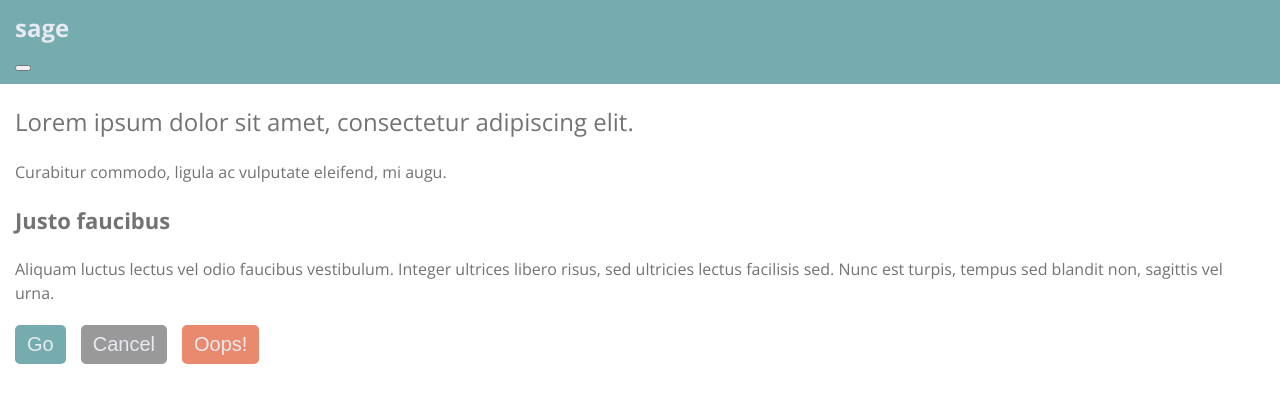
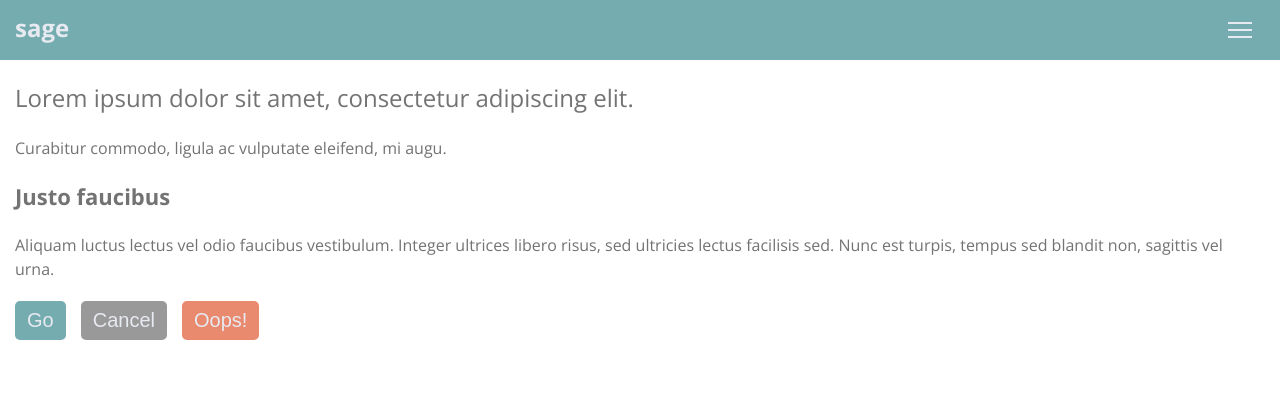
Before and after one commit to markallum/sage, an Angular app in the folder Client/: page / in a window 1280 px wide. Shown: the top 402 px of the page. Built offline with nearby package versions, Linux system fonts and the light colour scheme.

Commit message:
Created menu button

```diff
--- a/Client/src/app/app.component.html
+++ b/Client/src/app/app.component.html
@@ -1,21 +1,28 @@
 <header class="app-header">
   <h1 class="app-title">{{ title | lowercase }}</h1>
-    <button class="menu-button" type="button"></button>
+  <button class="menu-button" type="button">
+    <div class="menu-button-bar"></div>
+    <div class="menu-button-bar"></div>
+    <div class="menu-button-bar"></div>
+  </button>
 </header>
 
+<div class="app-wrapper">
   <div class="content-wrapper">
     <h2>Lorem ipsum dolor sit amet, consectetur adipiscing elit.</h2>
     <p>Curabitur commodo, ligula ac vulputate eleifend, mi augu.</p>
     <h3>Justo faucibus</h3>
-    <p>Aliquam luctus lectus vel odio faucibus vestibulum. Integer ultrices libero risus, sed ultricies lectus facilisis sed. Nunc est turpis, tempus sed blandit non, sagittis vel urna.</p>
+    <p>
+      Aliquam luctus lectus vel odio faucibus vestibulum. Integer ultrices
+      libero risus, sed ultricies lectus facilisis sed. Nunc est turpis, tempus
+      sed blandit non, sagittis vel urna.
+    </p>
     <div class="button-panel">
       <button class="primary-button" type="button">Go</button>
       <button class="secondary-button" type="button">Cancel</button>
       <button class="warning-button" type="button">Oops!</button>
     </div>
-
   </div>
 
-
-
   <router-outlet></router-outlet>
+</div>
--- a/Client/src/app/app.component.scss
+++ b/Client/src/app/app.component.scss
@@ -4,6 +4,10 @@
     width:100%;
     background:$gulf-stream;
     padding:10px 15px;
+    height:60px;
+    position:fixed;
+    top:0;
+    left:0;
 }
 
 .app-title {
@@ -13,6 +17,30 @@
     height:40px;
 }
 
+.app-wrapper {
+    padding-top:60px;
+}
+
 .menu-button {
+    height:60px;
+    width:60px;
+    position:fixed;
+    top:0;
+    right:10px;
+    background:$gulf-stream;
+    border:0;
+    padding:0 18px;
+    transition:background-color 0.3s ease-in;
 
+    &:hover {
+        background:darken($gulf-stream, 10%);
+        cursor:pointer;
+    }
 }
+
+.menu-button-bar {
+    width:24px;
+    height:2px;
+    margin:5px 0 5px;
+    background:$flitter;
+}
```
Also changed, not shown: Client/src/app/styles/interactions.scss (line endings or trailing spaces), 1 other file (tests, documents, lock files or other folders). Lines whose indentation alone changed are shown as unchanged.
